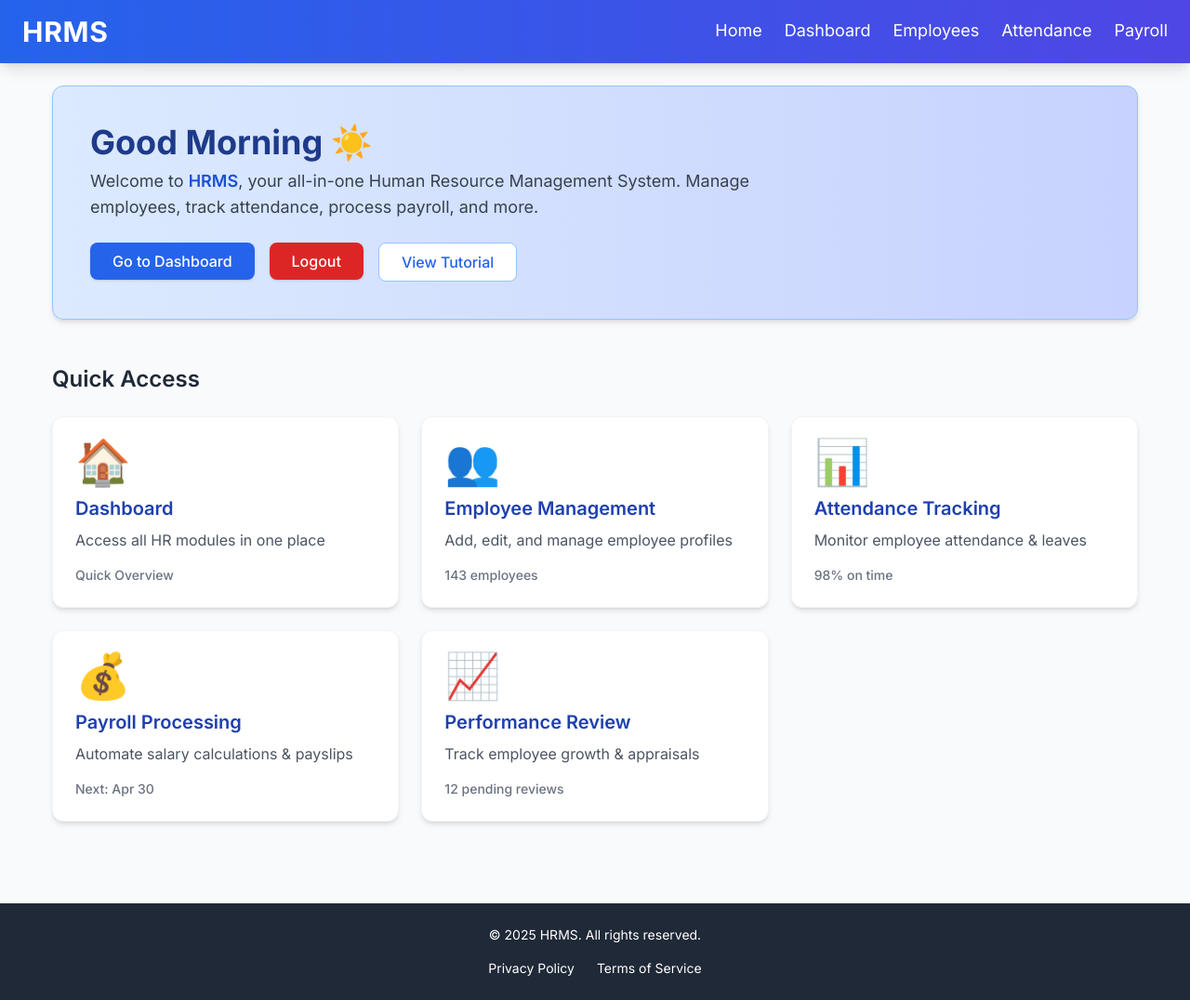
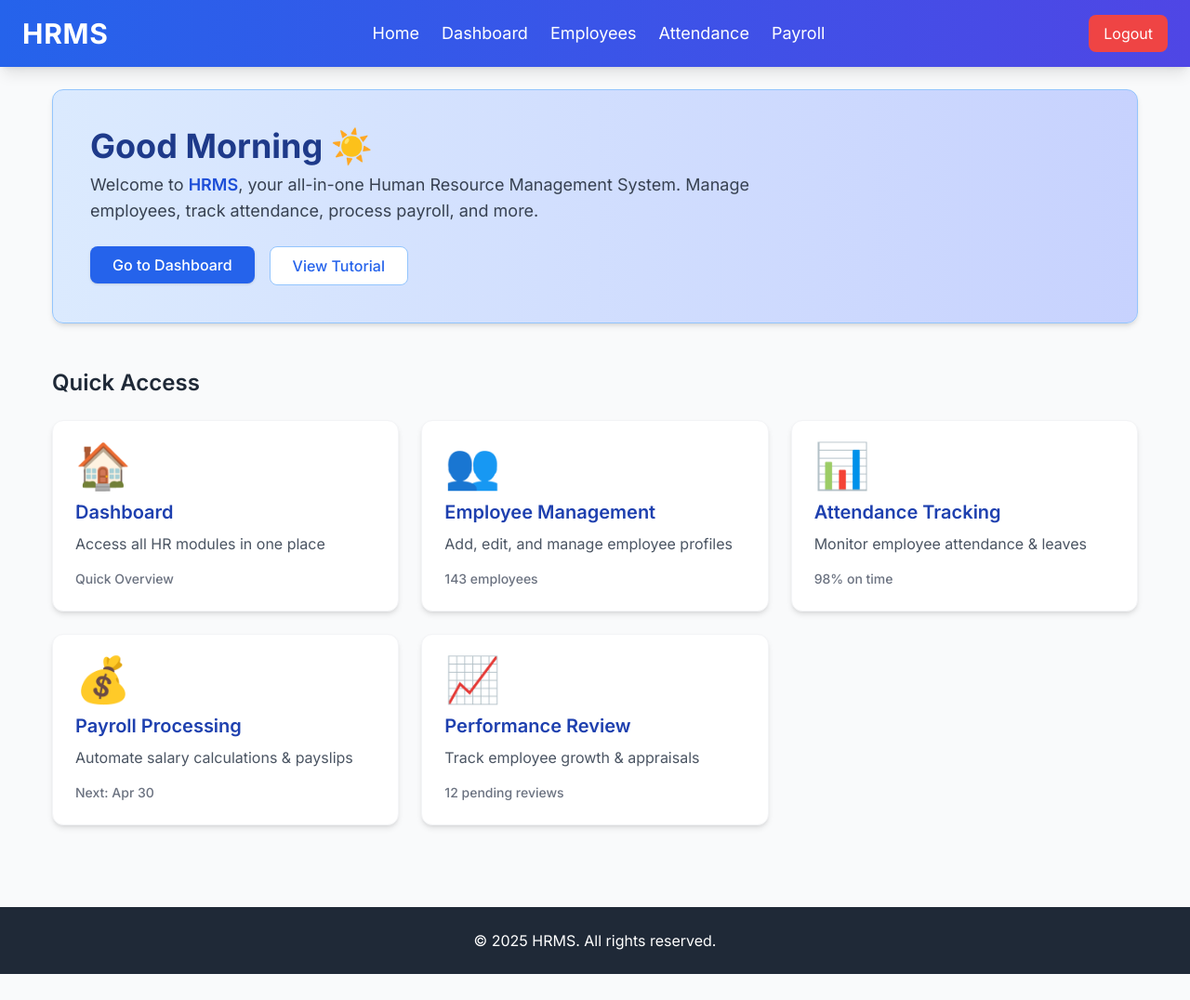
Before and after one commit to yubaismail/hr-client, a Next.js app: page / in a window 1280 px wide. Shown: the whole page at 93% size. After the commit the page ends 1048 px from the top, so only its background shows below. Built offline with nearby package versions, Linux system fonts and the light colour scheme; sample sign-in values are in the browser's storage.

Commit message:
I have made all pages protected

```diff
--- a/app/layout.js
+++ b/app/layout.js
@@ -1,36 +1,36 @@
 "use client";
 
+import { useEffect, useState } from "react";
+import { useRouter } from "next/navigation";
 import { Inter } from "next/font/google";
 import "./globals.css";
 import Link from "next/link";
-import { useState } from "react";
+import Cookies from 'js-cookie';
 
 const inter = Inter({ subsets: ["latin"] });
 
-// Metadata needs to be moved to a separate file in app directory when using "use client" in layout.js
-// Create a separate file named metadata.js with the following content:
-/*
-// app/metadata.js
-export const metadata = {
-  title: "HRMS - Human Resource Management System",
-  description: "A comprehensive solution for managing your organization's human resources.",
-};
-*/
+export default function RootLayout({ children }) {
+  const [isLoading, setIsLoading] = useState(true);
+  const router = useRouter();
 
-export default function RootLayout({ children }) {
-  const [isMenuOpen, setIsMenuOpen] = useState(false);
+  useEffect(() => {
+    // The authentication check is now just for UI purposes
+    // since middleware handles the actual protection
+    setIsLoading(false);
+  }, []);
 
-  const toggleMenu = () => {
-    setIsMenuOpen(!isMenuOpen);
+  if (isLoading) {
+    return <div className="flex items-center justify-center min-h-screen">Loading...</div>;
+  }
+
+  const handleLogout = () => {
+    // Remove the auth cookie
+    Cookies.remove('auth');
+
+    // Redirect to login page
+    router.push("/login");
+    router.refresh(); // Force a refresh to apply the new auth state
   };
-
-  const navItems = [
-    { name: "Home", path: "/" },
-    { name: "Dashboard", path: "/dashboard" },
-    { name: "Employees", path: "/employees" },
-    { name: "Attendance", path: "/attendance" },
-    { name: "Payroll", path: "/payroll" },
-  ];
 
   return (
     <html lang="en">
@@ -42,83 +42,38 @@ export default function RootLayout({ children }) {
       </head>
       <body className={`${inter.className} bg-gray-50 text-gray-900`}>
         <main className="min-h-screen flex flex-col">
-          {/* ✅ Header */}
+          {/* Header */}
           <header className="bg-gradient-to-r from-blue-600 to-indigo-600 text-white shadow-lg py-4">
             <div className="container mx-auto flex justify-between items-center px-4 md:px-6">
               <h1 className="text-2xl md:text-3xl font-bold tracking-wide">HRMS</h1>
 
-              {/* Mobile Menu Button */}
-              <button
-                className="md:hidden flex items-center p-2 rounded text-white focus:outline-none"
-                onClick={toggleMenu}
-                aria-label="Toggle menu"
-              >
-                <svg
-                  className="w-6 h-6"
-                  fill="none"
-                  stroke="currentColor"
-                  viewBox="0 0 24 24"
-                  xmlns="http://www.w3.org/2000/svg"
-                >
-                  {isMenuOpen ? (
-                    <path strokeLinecap="round" strokeLinejoin="round" strokeWidth={2} d="M6 18L18 6M6 6l12 12" />
-                  ) : (
-                    <path strokeLinecap="round" strokeLinejoin="round" strokeWidth={2} d="M4 6h16M4 12h16M4 18h16" />
-                  )}
-                </svg>
-              </button>
-
-              {/* Desktop Navigation */}
+              {/* Navigation */}
               <nav className="hidden md:block">
                 <ul className="flex space-x-6 text-lg">
-                  {navItems.map(({ name, path }) => (
-                    <li key={path}>
-                      <Link
-                        href={path}
-                        className="relative text-white hover:text-gray-300 transition-all duration-300
-                         after:block after:w-0 after:h-[2px] after:bg-white after:transition-all
-                         after:duration-300 hover:after:w-full"
-                      >
-                        {name}
-                      </Link>
-                    </li>
-                  ))}
+                  <li><Link href="/" className="hover:text-gray-300">Home</Link></li>
+                  <li><Link href="/dashboard" className="hover:text-gray-300">Dashboard</Link></li>
+                  <li><Link href="/employees" className="hover:text-gray-300">Employees</Link></li>
+                  <li><Link href="/attendance" className="hover:text-gray-300">Attendance</Link></li>
+                  <li><Link href="/payroll" className="hover:text-gray-300">Payroll</Link></li>
                 </ul>
               </nav>
+
+              {/* Logout Button */}
+              <button
+                className="bg-red-500 hover:bg-red-600 text-white px-4 py-2 rounded-lg"
+                onClick={handleLogout}
+              >
+                Logout
+              </button>
             </div>
-
-            {/* Mobile Navigation */}
-            {isMenuOpen && (
-              <nav className="md:hidden container mx-auto px-4 pt-2 pb-3">
-                <ul className="flex flex-col space-y-3">
-                  {navItems.map(({ name, path }) => (
-                    <li key={path}>
-                      <Link
-                        href={path}
-                        className="block text-white hover:text-gray-300 transition-all duration-300 py-1"
-                        onClick={() => setIsMenuOpen(false)}
-                      >
-                        {name}
-                      </Link>
-                    </li>
-                  ))}
-                </ul>
-              </nav>
-            )}
           </header>
 
-          {/* ✅ Page Content */}
+          {/* Protected Page Content */}
           <div className="container mx-auto p-4 md:p-6 flex-grow">{children}</div>
 
-          {/* ✅ Footer */}
-          <footer className="bg-gray-800 text-white py-6">
-            <div className="container mx-auto text-center text-sm px-4">
-              <p>© {new Date().getFullYear()} HRMS. All rights reserved.</p>
-              <div className="flex flex-col md:flex-row justify-center md:space-x-6 space-y-2 md:space-y-0 mt-4">
-                <Link href="/privacy" className="hover:underline">Privacy Policy</Link>
-                <Link href="/terms" className="hover:underline">Terms of Service</Link>
-              </div>
-            </div>
+          {/* Footer */}
+          <footer className="bg-gray-800 text-white py-6 text-center">
+            <p>© {new Date().getFullYear()} HRMS. All rights reserved.</p>
           </footer>
         </main>
       </body>
--- a/app/page.js
+++ b/app/page.js
@@ -47,15 +47,6 @@ export default function Home() {
               Go to Dashboard
             </button>
           </Link>
-          <button
-            onClick={() => {
-              localStorage.removeItem("isAuthenticated");
-              router.push("/login");
-            }}
-            className="w-full md:w-auto bg-red-600 hover:bg-red-700 text-white font-medium py-2 px-6 rounded-lg shadow transition-all"
-          >
-            Logout
-          </button>
           <button
             onClick={() => setShowTutorial(true)}
             className="w-full md:w-auto bg-white hover:bg-gray-100 text-blue-600 font-medium py-2 px-6 rounded-lg border border-blue-300 transition-all"
--- /dev/null
+++ b/components/LoadingScreen.jsx
@@ -0,0 +1,8 @@
+// app/components/LoadingScreen.jsx
+export default function LoadingScreen() {
+    return (
+      <div className="flex items-center justify-center min-h-screen">
+        <div className="animate-spin rounded-full h-12 w-12 border-t-2 border-b-2 border-blue-600"></div>
+      </div>
+    );
+  }
--- /dev/null
+++ b/components/NavMenu.jsx
@@ -0,0 +1,111 @@
+// app/components/NavMenu.jsx
+"use client";
+
+import Link from "next/link";
+import { useState } from "react";
+import { useAuth } from "../context/AuthContext";
+
+export default function NavMenu() {
+  const [isMenuOpen, setIsMenuOpen] = useState(false);
+  const { isAuthenticated, logout } = useAuth();
+
+  const toggleMenu = () => {
+    setIsMenuOpen(!isMenuOpen);
+  };
+
+  const navItems = [
+    { name: "Home", path: "/" },
+    { name: "Dashboard", path: "/dashboard" },
+    { name: "Employees", path: "/employees" },
+    { name: "Attendance", path: "/attendance" },
+    { name: "Payroll", path: "/payroll" },
+  ];
+
+  if (!isAuthenticated) {
+    return null; // Don't show nav menu if not authenticated
+  }
+
+  return (
+    <header className="bg-gradient-to-r from-blue-600 to-indigo-600 text-white shadow-lg py-4">
+      <div className="container mx-auto flex justify-between items-center px-4 md:px-6">
+        <h1 className="text-2xl md:text-3xl font-bold tracking-wide">HRMS</h1>
+
+        <div className="flex items-center">
+          {/* Desktop Navigation */}
+          <nav className="hidden md:block">
+            <ul className="flex space-x-6 text-lg">
+              {navItems.map(({ name, path }) => (
+                <li key={path}>
+                  <Link
+                    href={path}
+                    className="relative text-white hover:text-gray-300 transition-all duration-300
+                    after:block after:w-0 after:h-[2px] after:bg-white after:transition-all
+                    after:duration-300 hover:after:w-full"
+                  >
+                    {name}
+                  </Link>
+                </li>
+              ))}
+              <li>
+                <button
+                  onClick={logout}
+                  className="text-white hover:text-gray-300 transition-all duration-300"
+                >
+                  Logout
+                </button>
+              </li>
+            </ul>
+          </nav>
+
+          {/* Mobile Menu Button */}
+          <button
+            className="md:hidden flex items-center p-2 rounded text-white focus:outline-none"
+            onClick={toggleMenu}
+            aria-label="Toggle menu"
+          >
+            <svg
+              className="w-6 h-6"
+              fill="none"
+              stroke="currentColor"
+              viewBox="0 0 24 24"
+              xmlns="http://www.w3.org/2000/svg"
+            >
+              {isMenuOpen ? (
+                <path strokeLinecap="round" strokeLinejoin="round" strokeWidth={2} d="M6 18L18 6M6 6l12 12" />
+              ) : (
+                <path strokeLinecap="round" strokeLinejoin="round" strokeWidth={2} d="M4 6h16M4 12h16M4 18h16" />
+              )}
+            </svg>
+          </button>
+        </div>
+      </div>
+
+      {/* Mobile Navigation */}
+      {isMenuOpen && (
+        <nav className="md:hidden container mx-auto px-4 pt-2 pb-3">
+          <ul className="flex flex-col space-y-3">
+            {navItems.map(({ name, path }) => (
+              <li key={path}>
+                <Link
+                  href={path}
+                  className="block text-white hover:text-gray-300 transition-all duration-300 py-1"
+                  onClick={() => setIsMenuOpen(false)}
+                >
+                  {name}
+                </Link>
+              </li>
+            ))}
+            <li>
+              <button
+                onClick={logout}
+                className="block text-white hover:text-gray-300 transition-all duration-300 py-1"
+              >
+                Logout
+              </button>
+            </li>
+          </ul>
+        </nav>
+      )}
+    </header>
+  );
+}
--- /dev/null
+++ b/components/ProtectedRoute.jsx
@@ -0,0 +1,27 @@
+// app/components/ProtectedRoute.jsx
+"use client";
+
+import { useEffect } from "react";
+import { useRouter } from "next/navigation";
+import { useAuth } from "../context/AuthContext";
+
+export default function ProtectedRoute({ children }) {
+  const { isAuthenticated, isLoading } = useAuth();
+  const router = useRouter();
+
+  useEffect(() => {
+    if (!isLoading && !isAuthenticated) {
+      router.push("/login");
+    }
+  }, [isAuthenticated, isLoading, router]);
+
+  if (isLoading) {
+    return (
+      <div className="flex items-center justify-center min-h-screen">
+        <div className="animate-spin rounded-full h-12 w-12 border-t-2 border-b-2 border-blue-600"></div>
+      </div>
+    );
+  }
+
+  return isAuthenticated ? children : null;
+}
--- a/package.json
+++ b/package.json
@@ -13,6 +13,7 @@
     "@types/papaparse": "^5.3.15",
     "axios": "^1.8.4",
     "firebase": "^11.5.0",
+    "js-cookie": "^3.0.5",
     "lucide-react": "^0.484.0",
     "next": "^14.2.25",
     "next-auth": "^4.24.11",
```
Also changed, not shown: app/login/page.js (+8 -3 lines), middleware.js (added, +34 -0 lines), 1 other file (tests, documents, lock files or other folders).
